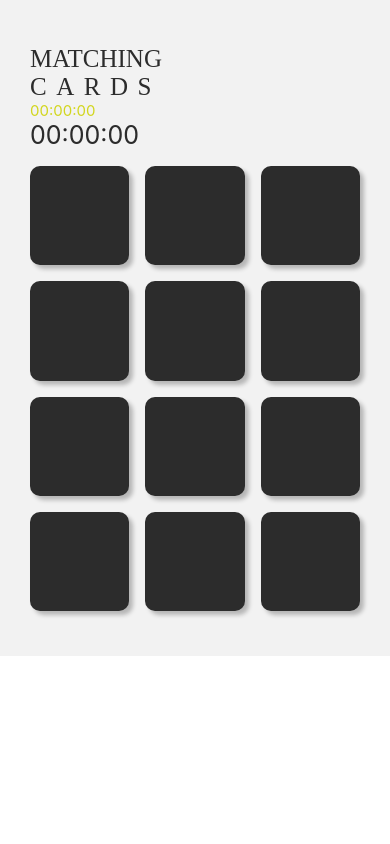
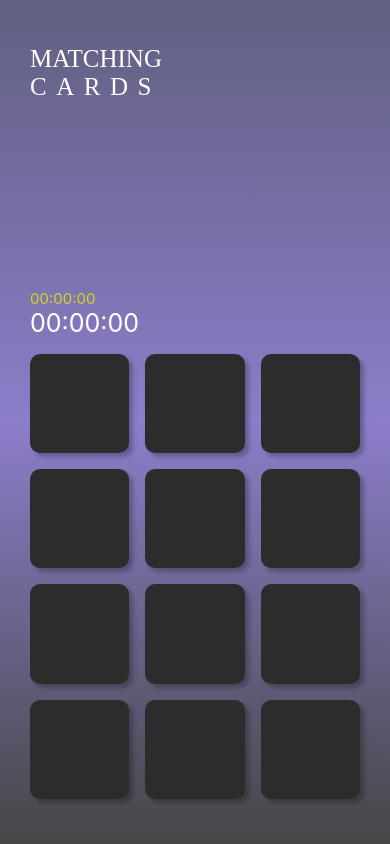
Before and after one commit to sergio-cravas/matching-cards, a React Native app: screen / in a window 390 px wide. Built offline with nearby package versions, Linux system fonts and the light colour scheme; some icons are missing.

Commit message:
feat: Added background gradient and fixed timer

```diff
--- /dev/null
+++ b/src/components/Background/background.component.tsx
@@ -0,0 +1,25 @@
+import React from 'react';
+import { View, StyleSheet } from 'react-native';
+import Svg, { Defs, Rect, LinearGradient, Stop } from 'react-native-svg';
+
+const Background = ({ children }) => {
+  return (
+    <View style={{ flex: 1 }}>
+      <Svg height="100%" width="100%" style={StyleSheet.absoluteFillObject}>
+        <Defs>
+          <LinearGradient id="grad" x1="0%" y1="0%" x2="0%" y2="100%">
+            <Stop offset="0" stopColor={'#606080'} />
+            <Stop offset="0.5" stopColor={'#8D7DCA'} />
+            <Stop offset="1" stopColor={'#464646'} />
+          </LinearGradient>
+        </Defs>
+
+        <Rect width="100%" height="100%" fill="url(#grad)" />
+      </Svg>
+
+      {children}
+    </View>
+  );
+};
+
+export default Background;
--- a/src/components/Logo/logo.styles.ts
+++ b/src/components/Logo/logo.styles.ts
@@ -6,18 +6,18 @@ const styles = StyleSheet.create({
     width: '100%',
   },
   'first-title': {
-    color: colors.black,
+    color: colors.white,
     fontSize: 25,
     fontWeight: '300',
-    fontFamily: 'Montserrat-Light'
+    fontFamily: 'Montserrat-Light',
   },
   'second-title': {
-    color: colors.black,
+    color: colors.white,
     fontSize: 25,
     letterSpacing: 9.5,
     fontWeight: '500',
-    fontFamily: 'Montserrat-Medium'
-  }
+    fontFamily: 'Montserrat-Medium',
+  },
 });
 
 export default styles;
--- a/src/components/Timer/timer.component.tsx
+++ b/src/components/Timer/timer.component.tsx
@@ -7,10 +7,12 @@ import styles from './timer.styles';
 type Props = {
   record: number;
   stopTimer: boolean;
+  setRecord: (value: number) => void;
 };
 
-const Timer = ({ record, stopTimer }: Props) => {
+const Timer = ({ record, stopTimer, setRecord }: Props) => {
   const [seconds, setSeconds] = useState<number>(0);
+  const [blinkRecord, setBlinkRecord] = useState<boolean>(false);
 
   const transformSecondsIntoString = (secs: number): string => {
     const hours = Math.floor(secs / 3600);
@@ -25,19 +27,36 @@ const Timer = ({ record, stopTimer }: Props) => {
   };
 
   useEffect(() => {
-        let interval: NodeJS.Timeout = setInterval(() => setSeconds((prevSeconds) => prevSeconds + 1), 1000);
+    let interval: NodeJS.Timeout = setInterval(
+      () => setSeconds(prevSeconds => prevSeconds + 1),
+      1000,
+    );
 
     if (stopTimer) {
       clearInterval(interval);
+      if (!record || seconds < record) handleOnUpdateRecord(seconds);
+      setSeconds(0);
     }
 
     return () => clearInterval(interval);
   }, [stopTimer]);
 
+  const handleOnUpdateRecord = (newRecord: number) => {
+    setRecord(newRecord);
+    setBlinkRecord(true);
+
+    setTimeout(() => setBlinkRecord(false), 2500);
+  };
+
   return (
     <View style={styles.container}>
-            <Text style={styles['record-time']}>{transformSecondsIntoString(record)}</Text>
-            <Text style={styles['current-timer']}>{transformSecondsIntoString(seconds)}</Text>
+      <Text style={[styles['record-time']]}>
+        {transformSecondsIntoString(record)}
+      </Text>
+
+      <Text style={styles['current-timer']}>
+        {transformSecondsIntoString(seconds)}
+      </Text>
     </View>
   );
 };
--- a/src/components/Timer/timer.styles.ts
+++ b/src/components/Timer/timer.styles.ts
@@ -11,8 +11,8 @@ const styles = StyleSheet.create({
   },
   'current-timer': {
     fontSize: 25,
-        color: colors.black,
-    }
+    color: colors.white,
+  },
 });
 
 export default styles;
--- a/src/screens/home/home.screen.tsx
+++ b/src/screens/home/home.screen.tsx
@@ -1,4 +1,4 @@
-import React, { useState } from 'react';
+import React, { useCallback, useState } from 'react';
 
 import { SafeAreaView, View } from 'react-native';
 
@@ -7,29 +7,37 @@ import PlayField from '../../components/PlayField/playField.component';
 
 import styles from './home.styles';
 import Timer from '../../components/Timer/timer.component';
+import Background from '../../components/Background/background.component';
 
 function Home(): React.JSX.Element {
-  const [stopTimer, setStopTimer] = useState(true);
+  const [record, setRecord] = useState<number>(0);
+  const [stopTimer, setStopTimer] = useState<boolean>(true);
 
-  const onFinish = () => {
+  const onFinish = useCallback(() => {
     setStopTimer(true);
-  };
+  }, []);
 
-  const onStart = () => {
+  const onStart = useCallback(() => {
     setStopTimer(false);
-  };
+  }, []);
 
   return (
-    <SafeAreaView style={styles.main}>
-      <View style={styles.container}>
-        <Logo />
+    <SafeAreaView style={{ flex: 1, backgroundColor: '#606080' }}>
+      <Background>
+        <View style={styles.container}>
+          <Logo />
 
-        <View style={styles.playContainer}>
-          <Timer stopTimer={stopTimer} record={0} />
+          <View style={styles.playContainer}>
+            <Timer
+              stopTimer={stopTimer}
+              record={record}
+              setRecord={setRecord}
+            />
 
-          <PlayField onStart={onStart} onFinish={onFinish} />
+            <PlayField onStart={onStart} onFinish={onFinish} />
+          </View>
         </View>
-      </View>
+      </Background>
     </SafeAreaView>
   );
 }
--- a/src/screens/home/home.styles.ts
+++ b/src/screens/home/home.styles.ts
@@ -3,19 +3,19 @@ import colors from '../../styles/colors';
 
 const styles = StyleSheet.create({
   main: {
-    backgroundColor: colors.background
+    backgroundColor: colors.background,
   },
   container: {
+    width: '100%',
     height: '100%',
-    width: '100%',
     paddingVertical: 45,
     paddingHorizontal: 30,
 
-    justifyContent: 'space-between'
+    justifyContent: 'space-between',
   },
   playContainer: {
     display: 'flex',
-    gap: 16
+    gap: 16,
   },
 });
 
```
Lines whose indentation alone changed are shown as unchanged.
